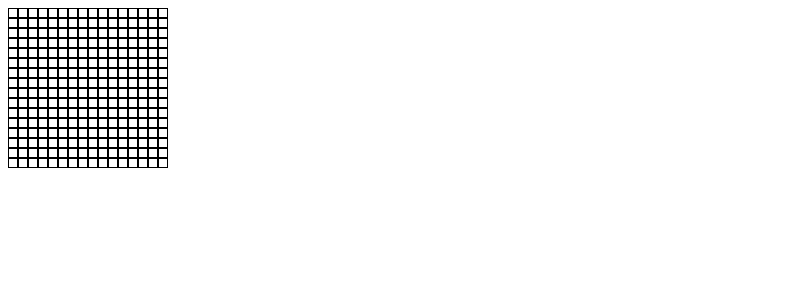
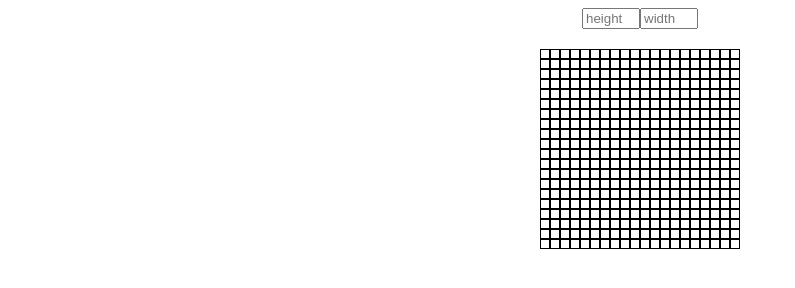
Before and after one commit to sappymoon/etch-a-sketch, a plain HTML site: page index.html in a window 1280 px wide. Shown: the whole page, without its empty margins (0-795 px from the left). Drawn offline with Linux system fonts and the light colour scheme.

Commit message:
added inputs to change grid dimensions, added way to dynamically change grid size

```diff
--- a/index.html
+++ b/index.html
@@ -7,6 +7,11 @@
     <title>Etch-a-Sketch</title>
 </head>
 <body>
+    <div class="grid-size">
+        <input type="text" class="height" placeholder="height" id="size">
+        <input type="text" class="width" placeholder="width" id="size">
+    </div>
+
     <div id="grid"></div>
 
     <script src="script.js"></script>
--- a/script.js
+++ b/script.js
@@ -1,6 +1,11 @@
 let grid = document.getElementById('grid');
+let cols = 20;
+let rows = 20;
 
-    for(i = 1; i <= 256; i++){
+grid.style.setProperty('--grid-rows', rows);
+grid.style.setProperty('--grid-columns', cols);
+
+    for(i = 0; i < rows * cols; i++){
         let gridItem = document.createElement('div');
         grid.appendChild(gridItem).className = 'grid-item';
         gridItem.onmouseover = function(){
--- a/styles.css
+++ b/styles.css
@@ -1,7 +1,13 @@
+:root {
+    --grid-columns: 0;
+    --grid-rows: 0;
+  }
+
 #grid{
     display: grid;
-    grid-template-columns: repeat(16, 10px);
-    grid-template-rows: repeat(16, 10px);
+    justify-content: center;
+    grid-template-rows: repeat(var(--grid-rows), 10px);
+    grid-template-columns: repeat(var(--grid-columns), 10px);
     grid-gap: 0px;
 }
 
@@ -12,3 +18,15 @@
 .grid-item:hover{
     background-color: rgb(247, 3, 3);
 }
+
+.grid-size{
+    display: flex;
+    justify-content: center;
+    margin-bottom: 20px;
+}
+
+#size{
+    max-width: 50px;
+    min-width: 50px;
+    display: flex;
+}
```
